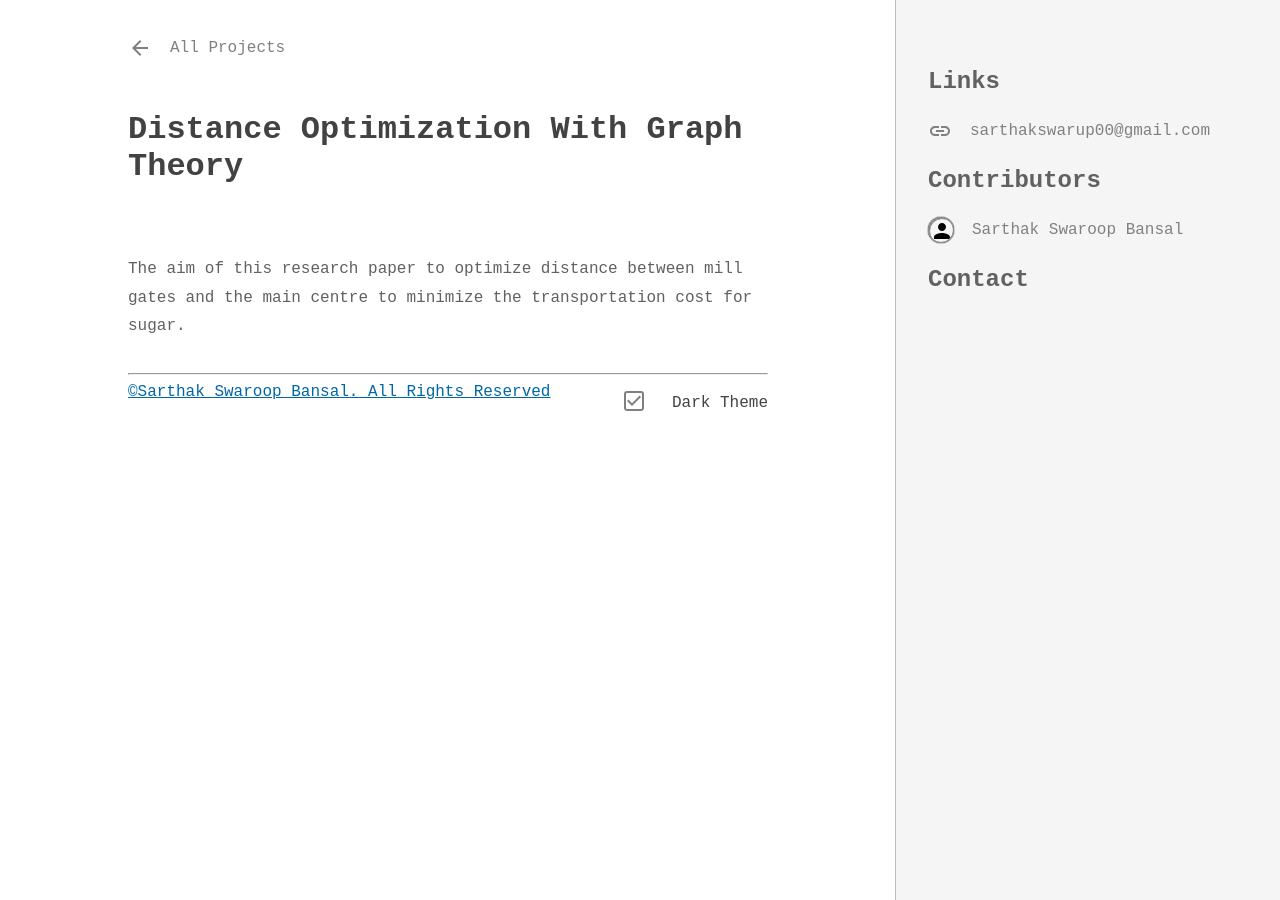
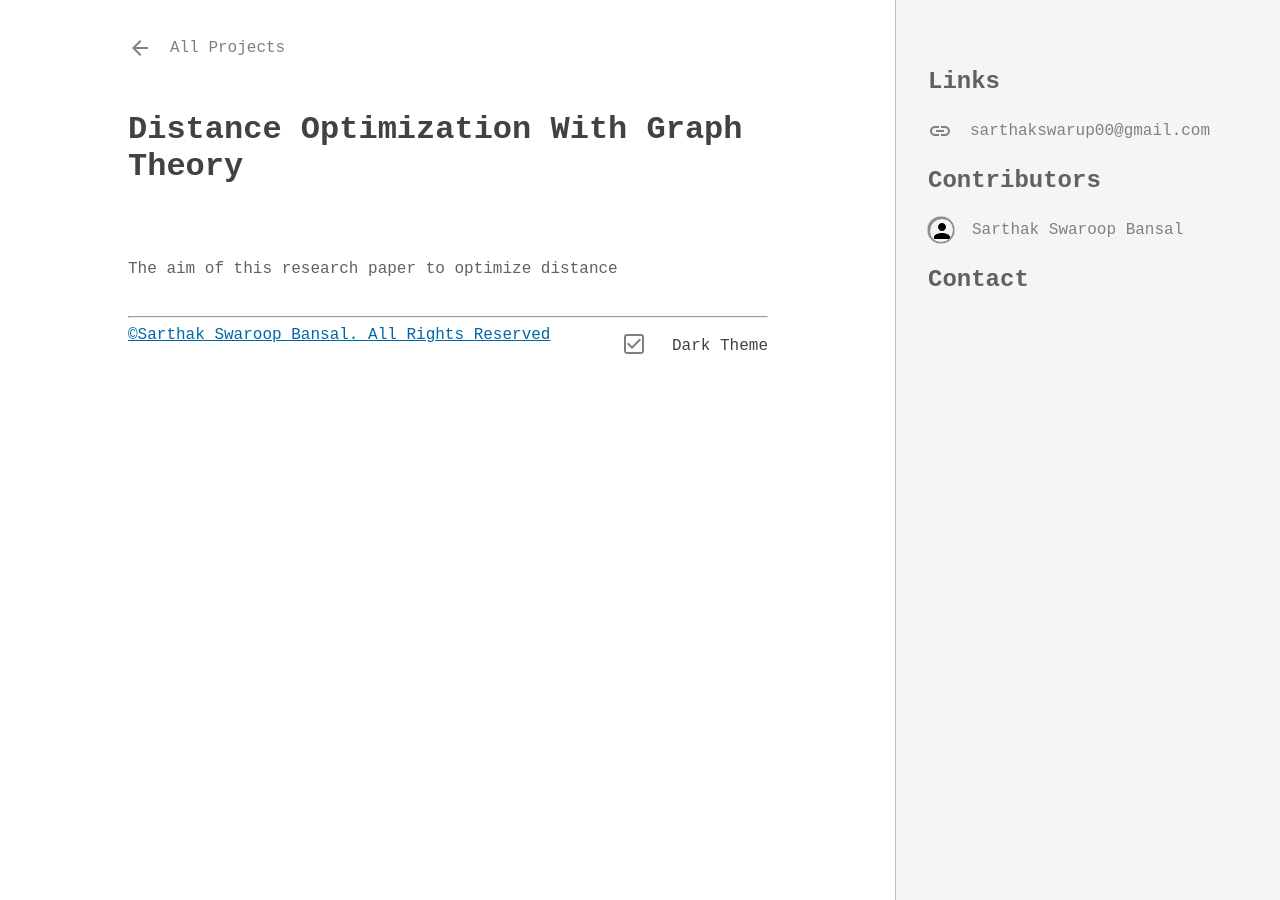
Before and after one commit to SarthakSwaroop/sarthakswaroop.github.io, a Jekyll site: the page built from _projects/mathresearch.md, in a window 1280 px wide. Built offline with Jekyll 4.4.1, drawn with Linux system fonts in a browser that asks for light colours; some web fonts are replaced; comment, search, counter and statistics services are not loaded.

Commit message:
Update mathresearch.md

```diff
--- a/_projects/mathresearch.md
+++ b/_projects/mathresearch.md
@@ -11,11 +11,11 @@ links:
 contributors:
   - login: "Sarthak Swaroop Bansal"
     avatar: "https://raw.githubusercontent.com/SarthakSwaroop/RAW/master/mee.jpg"
-    url: "https://github.com/sarthakswaroop"
+    url: "https://github.com/srthakswaroop"
 
 isDocs: "false"
 isWiki: "false"
 pushed: "2019-10-08T02:41:26Z"
 ---
 
-The aim of this research paper to optimize distance between mill gates and the main centre to minimize the transportation cost for sugar.
+The aim of this research paper to optimize distance
```
